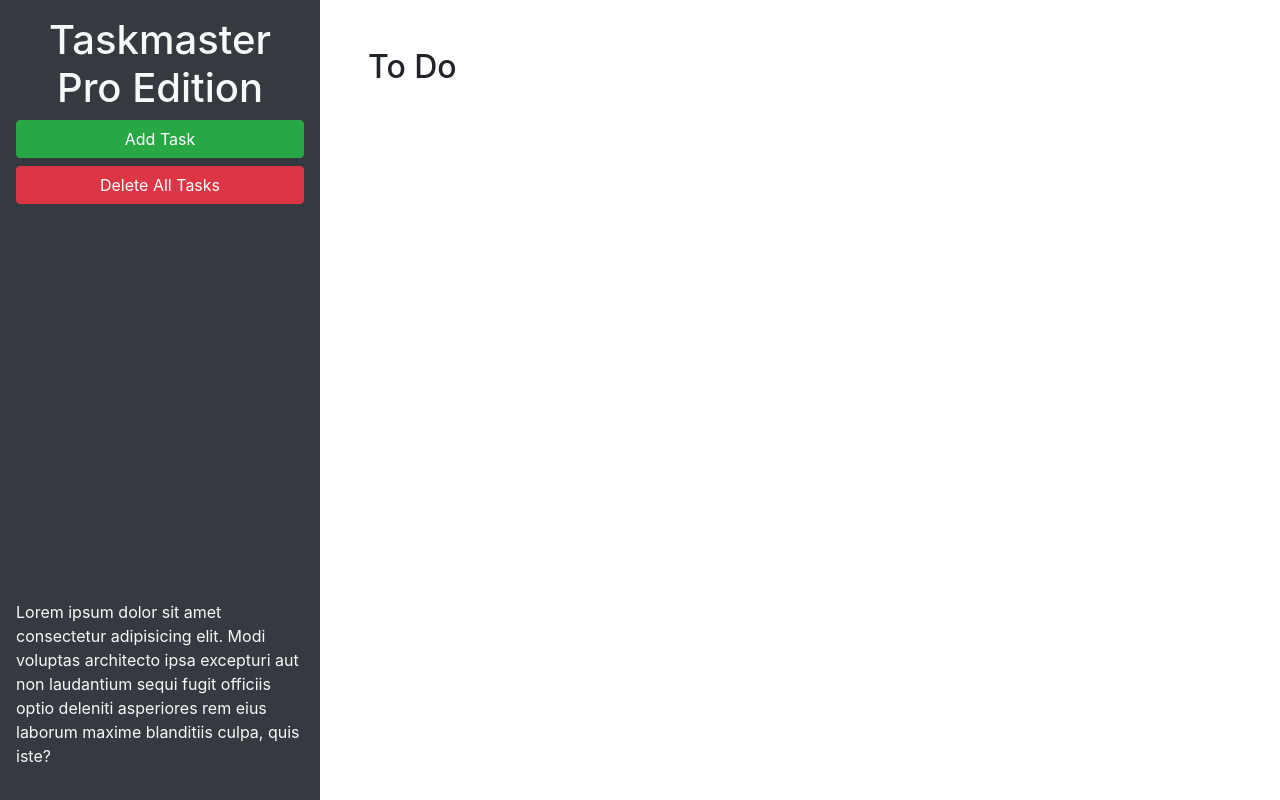
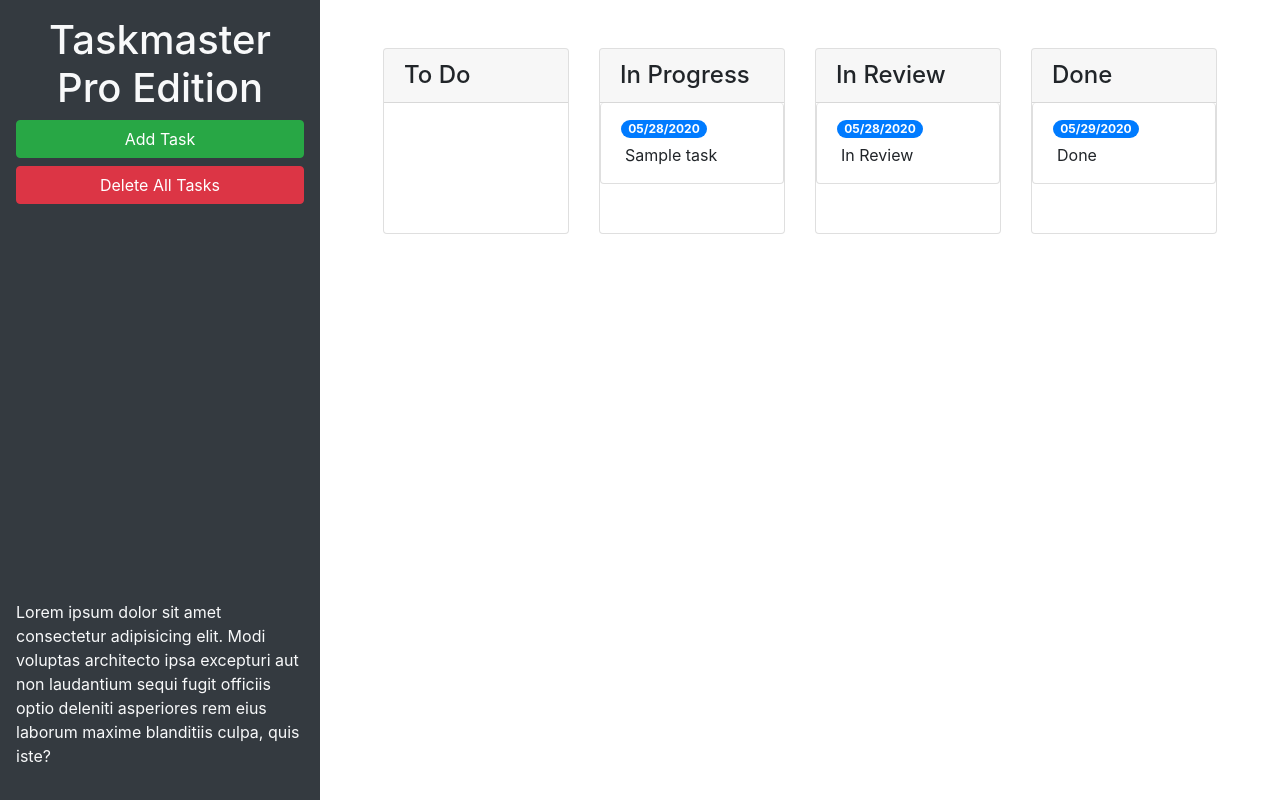
Before and after one commit to MKHLink/taskmaster_pro, a plain HTML site: page index.html in a window 1280 px wide. Drawn offline with nearby package versions, Linux system fonts and the light colour scheme.

Commit message:
added task status labels and small ui improvement

```diff
--- a/index.html
+++ b/index.html
@@ -24,9 +24,58 @@
       </p>
     </header>
     <main class="col-12 col-lg-9">
-      <div class="m-5">
-        <h2>To Do</h2>
-        <ul id="list-toDo" class="list-group"> </ul>
+
+      <div class="m-5 row justify-content-around">
+        <div class="col-12 col-md-6 col-xl-3 mb-3">
+          <div class = "card">
+
+            <h4 class="card-header">To Do</h4>
+            <ul id="list-toDo" class="list-group"> </ul>
+          </div>
+
+        </div>
+        <!--in progress-->
+        <div class="col-12 col-md-6 col-xl-3 mb-3">
+          <div class="card">
+
+            <h4 class="card-header">In Progress</h4>
+            <ul id="list-inProgress" class="list-group">
+              <li class="list-group-item">
+                <span class="badge badge-primary badge-pill">05/28/2020</span>
+                <p class="m-1">Sample task</p>
+              </li>
+            </ul>
+          </div>
+
+        </div>
+        <!--In Review-->
+        <div class="col-12 col-md-6 col-xl-3 mb-3">
+
+          <div class="card">
+            <h4 class="card-header">In Review</h4>
+            <ul id="list-inReview" class="list-group">
+              <li class="list-group-item">
+                <span class="badge badge-primary badge-pill">05/28/2020</span>
+                <p class="m-1">In Review</p>
+              </li>
+            </ul>
+          </div>
+
+        </div>
+        <!--Done-->
+        <div class="col-12 col-md-6 col-xl-3 mb-3">
+
+          <div class="card">
+            <h4 class="card-header">Done</h4>
+            <ul id="list-done" class="list-group">
+              <li class="list-group-item">
+                <span class="badge badge-primary badge-pill">05/29/2020</span>
+                <p class="m-1">Done</p>
+              </li>
+            </ul>
+          </div>
+        </div>
+
       </div>
     </main>
   </div>
@@ -43,16 +92,18 @@
           </button>
         </div>
         <div class="modal-body">
+
           <form>
             <div class="form-group">
               <label for="modalTaskDescription">Task description</label>
-              <textarea id="modalTaskDescription" rows="3"></textarea>
+              <textarea id="modalTaskDescription" rows="3" class="form-control"></textarea>
             </div>
             <div class="form-group">
               <label for="modalDueDate">Due date</label>
-              <input type="text" id="modalDueDate" placeholder="mm/dd/yyyy" autocomplete="off" />
+              <input type="text" id="modalDueDate" class="form-control" placeholder="mm/dd/yyyy" autocomplete="off" />
             </div>
           </form>
+
         </div>
         <div class="modal-footer">
           <button type="button" class="btn btn-secondary" data-dismiss="modal">Close</button>
```
